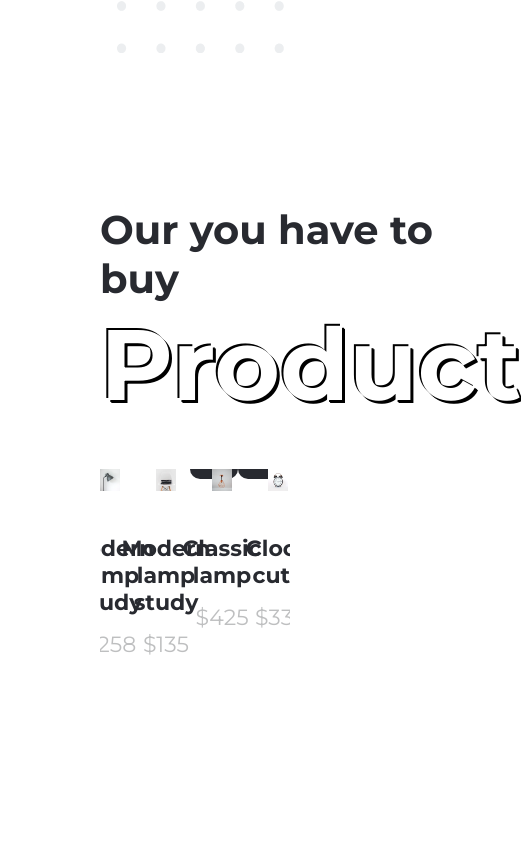
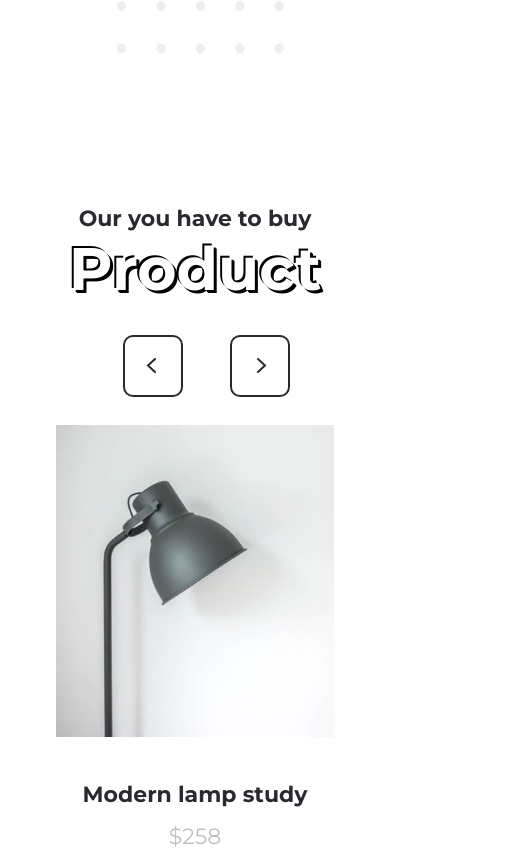
Before and after one commit to Akkhazriel/Furniture, a website: page src/pug/index.pug in a window 390 px wide. Shown: the part 3512-4362 px from the top of the page, 521 px wide, since content can reach past the window. Before the commit the page ends 4171 px from the top, so only its background shows below. Drawn offline with nearby package versions, Linux system fonts and the light colour scheme; files that its build step writes are made by us from their sources; files whose address does not match are found by name.

Commit message:
add slider product + mobile vers, update scripts

```diff
--- a/src/js/modules/swiper.js
+++ b/src/js/modules/swiper.js
@@ -1,19 +1,26 @@
 import Swiper from "swiper";
-import { Navigation, Mousewheel, Keyboard } from 'swiper/modules';
-import 'swiper/css';
+import { Navigation, Keyboard } from 'swiper/modules';
+// import 'swiper/css';
 
 const swiper = new Swiper('.swiper', {
-    modules: [Navigation, Mousewheel, Keyboard],
+    modules: [Navigation,  Keyboard],
 
     direction: 'horizontal',
     spaceBetween: 36,
-    slidesPerView: 4,
-    slidesPerGroup: 4,
+    slidesPerView: 1,
+    slidesPerGroup: 1,
 
-    mousewheel: {
-        invert: false,
-        releaseOnEdges: true,
+    breakpoints: {
+        599: {
+            slidesPerView: 2,
+            slidesPerGroup: 2,
+        },
+        999: {
+            slidesPerView: 4,
+            slidesPerGroup: 4,
+        },
     },
+
     autoHeight: true,
     roundLengths: true,
 
--- a/src/scss/blocks/_product.scss
+++ b/src/scss/blocks/_product.scss
@@ -1,30 +1,60 @@
 .product {
     padding-top: 305px;
-    &__container {}
+    &__container {
+        @media(max-width: 820px) {
+            padding-left: 20px;
+            padding-right: 20px;
+        }
+    }
     &__wrapper {
         display: flex;
         flex-direction: column;
         row-gap: 44px;
+        position: relative;
+        @media(max-width: 999px) {
+            row-gap: 120px;
+        }
     }
     &__caption {
         display: flex;
+        @media(max-width: 999px) {
+            flex-direction: column;
+            text-align: center;
+        }
         .product__title {
             display: flex;
             flex-direction: column;
             font-size: 40px;
+            @media(max-width: 469px) {
+                font-size: 28px;
+            }
+            @media(max-width: 399px) {
+                font-size: 22px;
+            }
+            @media(max-width: 299px) {
+                font-size: 16px;
+            }
             span {
                 font-size: 100px;
                 color: transparent;
                 font-weight: 700;
                 text-shadow: 0px 0px 0 #ffffff, -2px -2px 0 #000000, 2px 2px 0 #000000, 3px 3px 0 #000000;
+                @media(max-width: 469px) {
+                    font-size: 80px;
+                }
+                @media(max-width: 399px) {
+                    font-size: 60px;
+                }
+                @media(max-width: 299px) {
+                    font-size: 40px;
+                }
             }
         }
     }
     &__list {
-        max-width: 100%;
-        position: relative;
+        overflow: hidden;
         .swiper-wrapper {
-            display: flex;
+            display: inline-flex;
             align-items: center;
             .swiper-slide {
                 display: flex;
@@ -56,17 +86,58 @@
             }
         }
         .swiper__btns {
+            position: absolute;
+            top: 20%;
+            right: 0;
+            width: auto;
+            column-gap: 47px;
+            transform: translateY(-50%);
             display: flex;
-            position: absolute;
-            top: -20%;
-            right: 0;
-            width: 100px;
+            justify-content: space-between;
+            @media(max-width: 999px) {
+                top: 32%;
+                right: 38%;
+            }
+            @media(max-width: 699px) {
+                right: 36%;
+            }
+            @media(max-width: 599px) {
+                right: 34%;
+            }
+            @media(max-width: 530px) {
+                right: 30%;
+            }
+            @media(max-width: 469px) {
+                top: 28%;
+            }
+            @media(max-width: 399px) {
+                right: 25%;
+            }
+            @media(max-width: 399px) {
+                top: 25%;
+                right: 23%;
+            }
+            @media(max-width: 320px) {
+                top: 25%;
+                right: 18%;
+            }
+            @media(max-width: 299px) {
+                top: 20%;
+                right: 15%;
+            }
             .swiper-btn {
-                padding: 18px 20px;
-                background: var(--black);
+                border: 2px solid var(--black);
                 border-radius: 10px;
-                width: 48px;
-                height: 48px;
+                transition: .3s linear;
+                &:hover {
+                    border: 2px solid #00000025;
+                }
+            }
+            .swiper-button-prev {
+                padding: 21px 25px 17px 21px;
+            }
+            .swiper-button-next {
+                padding: 21px 21px 18px 25px;
             }
         }
     }
```
Also changed, not shown: build/css/main.css, build/js/index.bundle.js, src/pug/blocks/product.pug (line endings or trailing spaces).
